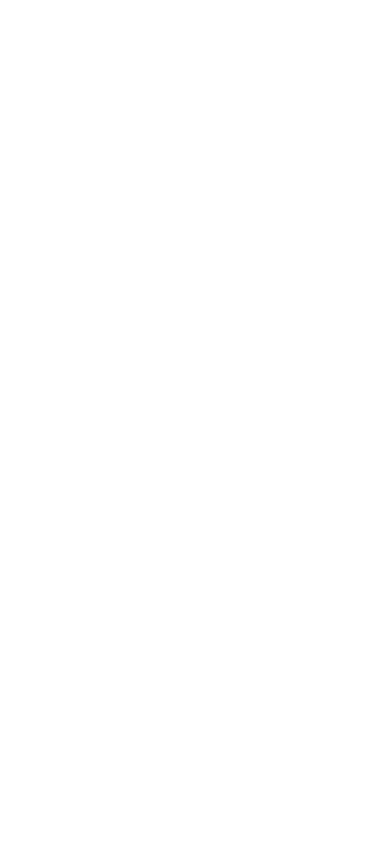
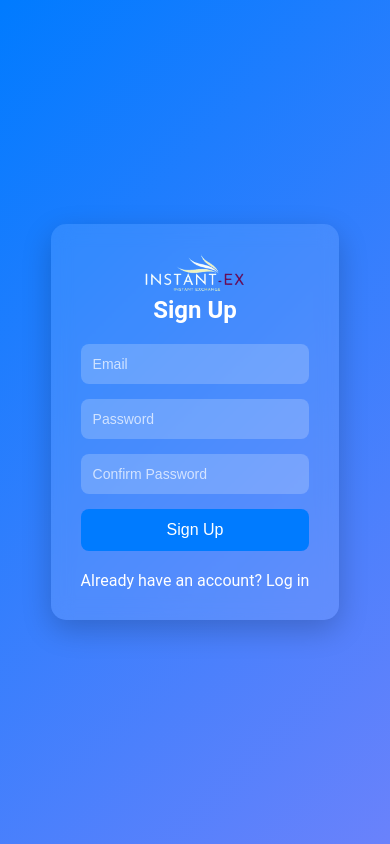
Before and after one commit to mpolet13/INSTANTS-2, a plain HTML site: page signup.html in a window 390 px wide. Drawn offline with Linux system fonts and the light colour scheme.

Commit message:
j'ai designer le dashboard de l'utilisateur

```diff
--- /dev/null
+++ b/dashboard/userDashboard.css
@@ -0,0 +1,150 @@
+body {
+    margin: 0;
+    font-family: Arial, sans-serif;
+    display: flex;
+    height: 100vh;
+}
+
+.sidebar {
+    width: 250px;
+    background-color: #2c3e50;
+    color: #fff;
+    padding: 0; /* Remove padding */
+    box-shadow: 2px 0 5px rgba(0, 0, 0, 0.1);
+    display: flex;
+    flex-direction: column;
+    align-items: stretch; /* Ensure all elements stretch to fill the width */
+    position: relative; /* Ensure proper positioning */
+}
+
+.logo {
+    padding: 20px;
+    background-color: #34495e; /* Optional: Background for the logo area */
+}
+
+.logo img {
+    width: 100px; /* Adjust logo size if needed */
+}
+
+nav ul {
+    list-style-type: none;
+    padding: 0;
+    margin: 0;
+    width: 100%;
+}
+
+nav ul li {
+    position: relative;
+    margin: 0;
+}
+
+nav ul li a {
+    color: #fff;
+    text-decoration: none;
+    font-size: 18px;
+    display: block;
+    padding: 10px 20px; /* Adjust padding to fit your design */
+    text-align: center;
+    width: 100%; /* Ensure the link spans the full width of the sidebar */
+    box-sizing: border-box; /* Include padding in width calculation */
+}
+
+/* Highlight the active link in the sidebar */
+nav ul li a.active {
+    background-color: #3498db; /* Color for the active link */
+}
+
+/* Highlight effect using a pseudo-element */
+nav ul li a.active::before {
+    content: '';
+    position: absolute;
+    left: 0;
+    top: 0;
+    width: calc(100% + 20px); /* Extend slightly beyond the width to cover padding */
+    height: 100%;
+    background-color: #3498db; /* Color for the highlight */
+    z-index: -1; /* Place behind the text */
+    margin-left: -20px; /* Offset the highlight to align with the sidebar */
+}
+
+nav ul li a:hover {
+    background-color: #34495e;
+}
+
+.main-content {
+    flex: 1;
+    padding: 20px;
+    background-color: #ecf0f1;
+}
+
+header {
+    display: flex;
+    justify-content: space-between;
+    align-items: center;
+    border-bottom: 2px solid #ddd;
+    padding-bottom: 10px;
+    background-color: #fff;
+    box-shadow: 0 2px 5px rgba(0, 0, 0, 0.1);
+}
+
+header h1 {
+    margin: 0;
+}
+
+.logout-btn {
+    background-color: #e74c3c;
+    color: #fff;
+    border: none;
+    padding: 10px 20px;
+    cursor: pointer;
+}
+
+.logout-btn:hover {
+    background-color: #c0392b;
+}
+
+.section-header {
+    display: flex;
+    align-items: center;
+    border-bottom: 2px solid #ddd;
+    padding-bottom: 10px;
+    margin-bottom: 20px;
+}
+
+.section-header img {
+    width: 24px;
+    height: 24px;
+    margin-right: 10px;
+}
+
+.section-header h2 {
+    margin: 0;
+}
+
+.overview {
+    display: flex;
+    gap: 20px;
+}
+
+.card {
+    background-color: #fff;
+    border-radius: 5px;
+    padding: 20px;
+    box-shadow: 0 2px 5px rgba(0, 0, 0, 0.1);
+    flex: 1;
+}
+
+.card h3 {
+    margin-top: 0;
+}
+
+.card ul {
+    list-style-type: none;
+    padding: 0;
+    margin: 0;
+}
+
+.card ul li {
+    border-bottom: 1px solid #ddd;
+    padding: 10px 0;
+}
--- /dev/null
+++ b/dashboard/userDashboard.html
@@ -0,0 +1,51 @@
+<!DOCTYPE html>
+<html lang="en">
+<head>
+    <meta charset="UTF-8">
+    <meta name="viewport" content="width=device-width, initial-scale=1.0">
+    <title>Dashboard - Home</title>
+    <link rel="stylesheet" href="userDashboard.css">
+</head>
+<body>
+    <div class="sidebar">
+        <div class="logo">
+            <img src="logo.png" alt="Logo">
+        </div>
+        <nav>
+            <ul>
+                <li><a href="#" class="nav-link active" data-section="home">Home</a></li>
+                <li><a href="transactions.html" class="nav-link" data-section="transactions">Transactions</a></li>
+                <li><a href="settings.html" class="nav-link" data-section="settings">Settings</a></li>
+                <li><a href="support.html" class="nav-link" data-section="support">Support</a></li>
+            </ul>
+        </nav>
+    </div>
+    <div class="main-content">
+        <header>
+            <h1>Welcome, [User/Admin Name]</h1>
+            <button class="logout-btn">Logout</button>
+        </header>
+        <section id="home">
+            <div class="section-header">
+                <img src="home-icon.png" alt="Home Icon">
+                <h2>Overview</h2>
+            </div>
+            <div class="overview">
+                <div class="card">
+                    <h3>Balances</h3>
+                    <p>$1200</p>
+                </div>
+                <div class="card">
+                    <h3>Recent Transactions</h3>
+                    <ul>
+                        <li>Transaction 1: $50</li>
+                        <li>Transaction 2: $75</li>
+                        <li>Transaction 3: $100</li>
+                    </ul>
+                </div>
+            </div>
+        </section>
+    </div>
+    <script src="dashboard.js"></script>
+</body>
+</html>
--- /dev/null
+++ b/signup.css
@@ -0,0 +1,117 @@
+* {
+    margin: 0;
+    padding: 0;
+    box-sizing: border-box;
+}
+
+body {
+    font-family: 'Roboto', sans-serif;
+    background: linear-gradient(135deg, #007bff, #6a82fb);
+    height: 100vh;
+    display: flex;
+    align-items: center;
+    justify-content: center;
+}
+
+.signup-wrapper {
+    background: rgba(255, 255, 255, 0.1);
+    padding: 50px;
+    border-radius: 15px;
+    box-shadow: 0 10px 30px rgba(0, 0, 0, 0.2);
+    backdrop-filter: blur(10px);
+    text-align: center;
+}
+
+.logo-container {
+    margin-bottom: 20px;
+}
+
+.logo {
+    width: 120px; /* Adjust to fit your design */
+}
+
+.signup-title {
+    font-size: 28px;
+    margin-bottom: 20px;
+    color: white;
+}
+
+.input-group {
+    margin-bottom: 15px;
+}
+
+.input-group input {
+    width: 100%;
+    padding: 15px;
+    border: none;
+    border-radius: 8px;
+    background: rgba(255, 255, 255, 0.2);
+    color: white;
+    font-size: 16px;
+    outline: none;
+    transition: background 0.3s ease;
+}
+
+.input-group input::placeholder {
+    color: rgba(255, 255, 255, 0.7);
+}
+
+.input-group input:focus {
+    background: rgba(255, 255, 255, 0.3);
+}
+
+.signup-button {
+    width: 100%;
+    padding: 15px;
+    background-color: #007bff;
+    border: none;
+    border-radius: 8px;
+    color: white;
+    font-size: 18px;
+    cursor: pointer;
+    transition: background-color 0.3s ease;
+}
+
+.signup-button:hover {
+    background-color: #0056b3;
+}
+
+.extra-links {
+    margin-top: 20px;
+    color: white;
+}
+
+.extra-links a {
+    color: white;
+    text-decoration: none;
+    transition: text-decoration 0.3s ease;
+}
+
+.extra-links a:hover {
+    text-decoration: underline;
+}
+
+/* Responsive Design */
+@media (max-width: 600px) {
+    .signup-wrapper {
+        padding: 30px;
+    }
+
+    .logo {
+        width: 100px; /* Adjust logo size for smaller screens */
+    }
+
+    .signup-title {
+        font-size: 24px;
+    }
+
+    .input-group input {
+        padding: 12px;
+        font-size: 14px;
+    }
+
+    .signup-button {
+        padding: 12px;
+        font-size: 16px;
+    }
+}
--- a/signup.html
+++ b/signup.html
@@ -0,0 +1,34 @@
+<!DOCTYPE html>
+<html lang="en">
+<head>
+    <meta charset="UTF-8">
+    <meta name="viewport" content="width=device-width, initial-scale=1.0">
+    <title>Sign Up</title>
+    <link rel="stylesheet" href="signup.css">
+</head>
+<body>
+    <div class="signup-wrapper">
+        <div class="signup-container">
+            <a href="/" class="logo-container">
+                <img src="image/logo.png" alt="Website Logo" class="logo">
+            </a>
+            <form class="signup-form" action="/signup" method="POST">
+                <h2 class="signup-title">Sign Up</h2>
+                <div class="input-group">
+                    <input type="email" id="email" name="email" placeholder="Email" required>
+                </div>
+                <div class="input-group">
+                    <input type="password" id="password" name="password" placeholder="Password" required>
+                </div>
+                <div class="input-group">
+                    <input type="password" id="confirm-password" name="confirm-password" placeholder="Confirm Password" required>
+                </div>
+                <button type="submit" class="signup-button">Sign Up</button>
+                <div class="extra-links">
+                    <p>Already have an account? <a href="/Login.html">Log in</a></p>
+                </div>
+            </form>
+        </div>
+    </div>
+</body>
+</html>
```
Also changed, not shown: Login.html (+1 -1 lines), dashboard/dashboard.js (added, +14 -0 lines).
